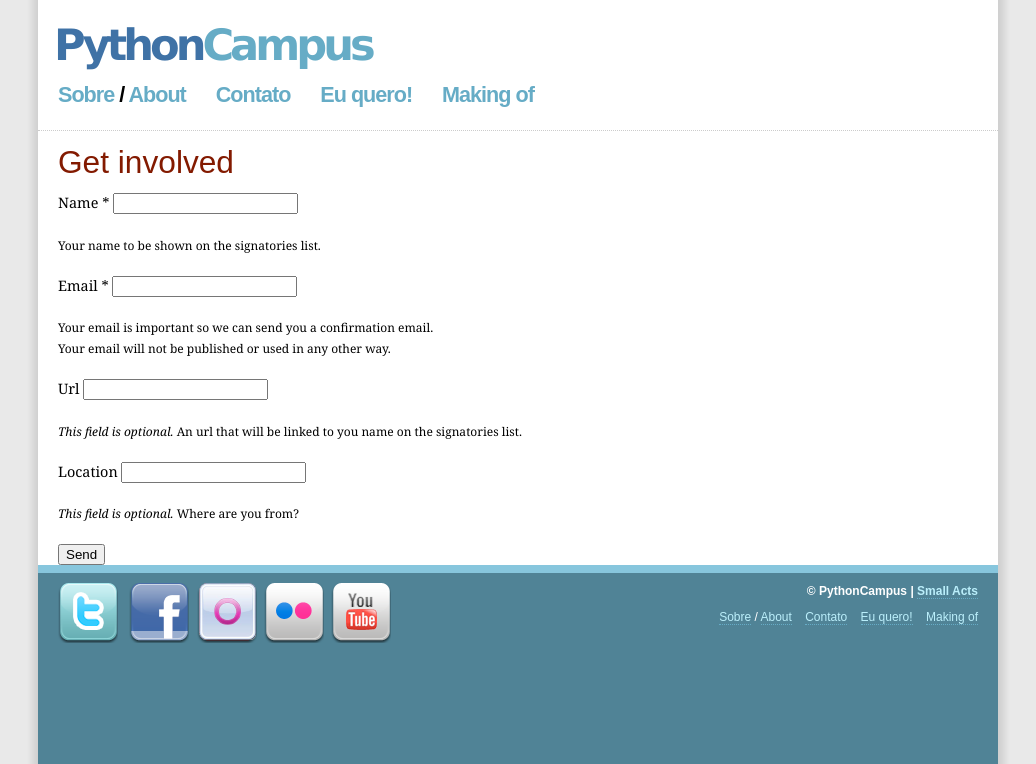
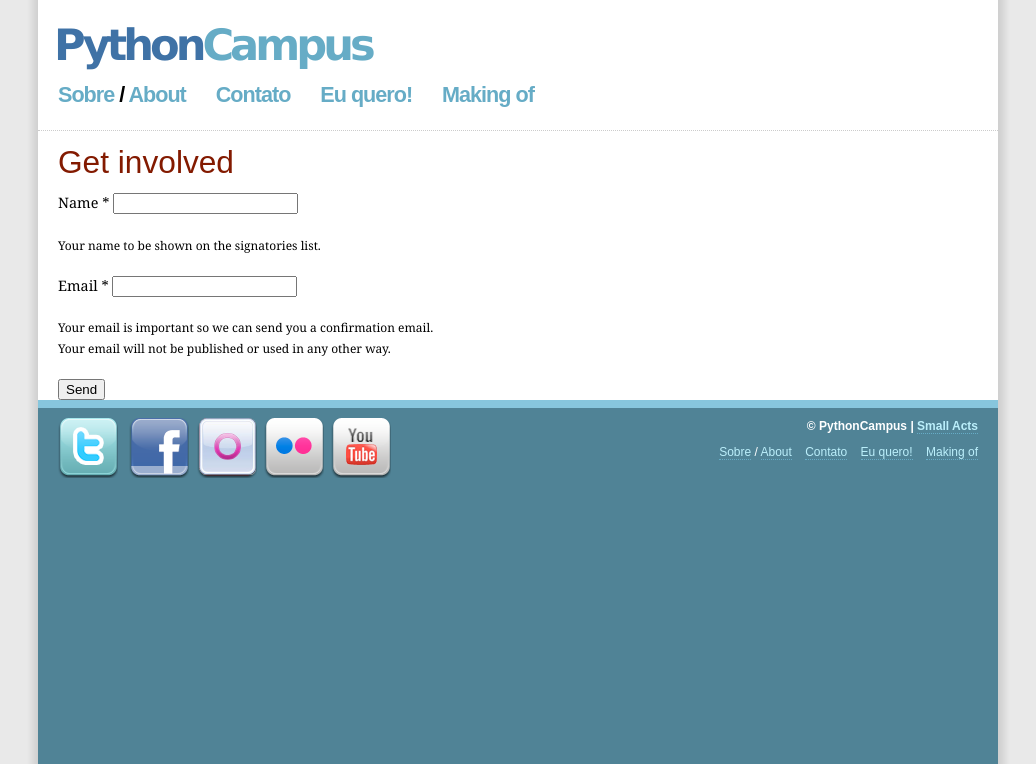
Before and after one commit to flavioamieiro/pythoncampus, a Django app: template src/subscription/templates/signatures/form.html in a window 1280 px wide. Shown: the top 764 px of the page, without its empty margins (122-1158 px from the left). Run offline with Django 3.2, Linux system fonts and the light colour scheme; the template is opened without the code that fills it, so the values that code supplies are empty, except form fields; tables that the repository leaves empty hold one stand-in row (values such as "Sample post"); form fields are guessed from the names that the template uses; parts of the project's set-up code (start-up, migrations or seed data) failed here and were passed over; some libraries are stand-ins or nearby versions.

Commit message:
Removed unused fields from form.html

```diff
--- a/src/subscription/templates/signatures/form.html
+++ b/src/subscription/templates/signatures/form.html
@@ -24,22 +24,6 @@
       Your email will not be published or used in any other way.</small>
     </p>
   </div>
-  <div class="field">
-    <label for="id_url">Url</label>
-    {{ form.url }}
-    <div class="error">{{ form.url.errors.as_text }}</div>
-    <p id="info_id_url" class="info_label">
-      <small><em>This field is optional.</em> An url that will be linked to you name on the signatories list.</small>
-    </p>
-  </div>
-  <div class="field">
-    <label for="id_location">Location</label>
-    {{ form.location }}
-    <div class="error">{{ form.location.errors.as_text }}</div>
-    <p id="info_id_location" class="info_label">
-      <small><em>This field is optional.</em> Where are you from?</small>
-    </p>
-  </div>
   <input type="submit" class="button" value="Send" />
 </form>
 
```
